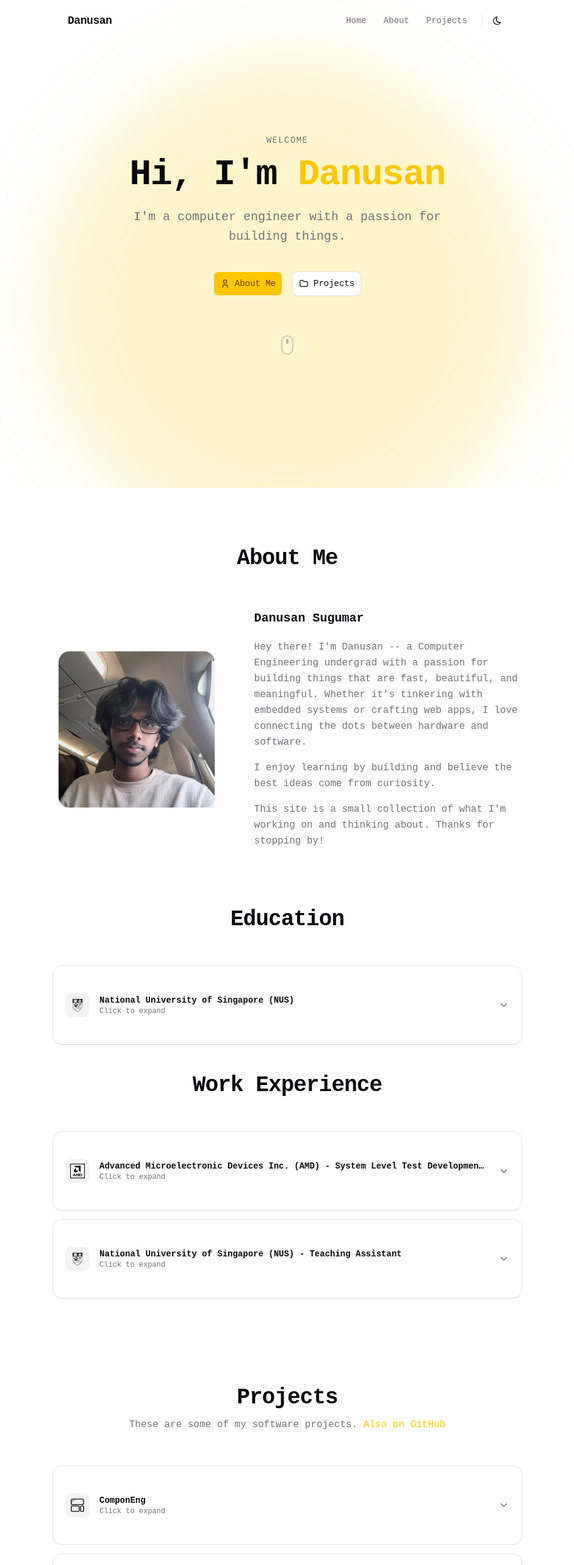
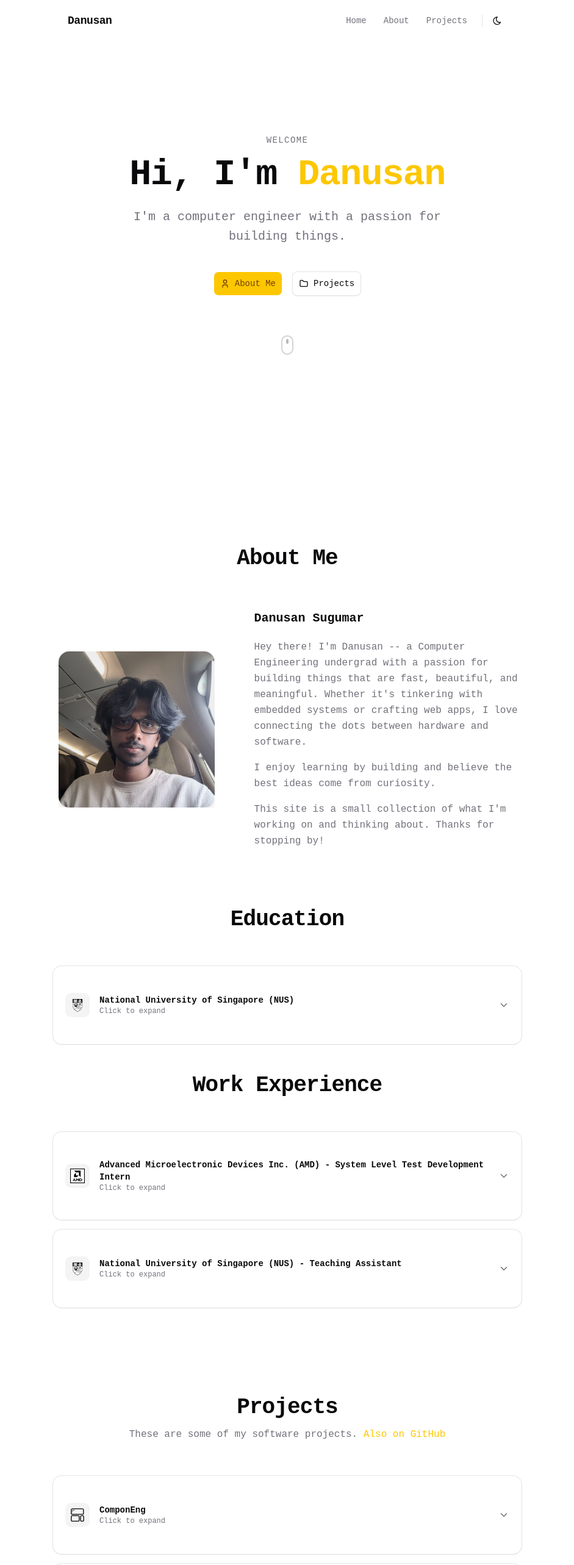
Before and after one commit to danusan-s/portfolio-website, a React (Vite) app: page / in a window 1280 px wide. Shown: the top 2566 px of the page at 61% size, without its empty margins (169-1110 px from the left). Built offline with nearby package versions, Linux system fonts and the light colour scheme.

Commit message:
fix: card overflow on long title

```diff
--- a/src/components/FoldableCard.tsx
+++ b/src/components/FoldableCard.tsx
@@ -45,7 +45,7 @@ export function FoldableCard({ card }: { card: CardData }) {
       >
         <CardContent className="p-0">
           {/* Project image + title */}
-          <div className="flex items-center gap-4 p-5">
+          <div className="flex items-center gap-4 p-5 min-w-0">
             <div className="shrink-0 w-10 h-10 rounded-lg bg-muted flex items-center justify-center overflow-hidden transition-transform duration-300 group-hover:scale-110">
               <img
                 src={`/${card.image}`}
@@ -54,7 +54,7 @@ export function FoldableCard({ card }: { card: CardData }) {
               />
             </div>
             <div className="flex-1 min-w-0">
-              <h3 className="font-semibold text-foreground truncate">
+              <h3 className="font-semibold text-foreground break-words">
                 {card.title}
               </h3>
               <p className="text-xs text-muted-foreground">
@@ -77,7 +77,6 @@ export function FoldableCard({ card }: { card: CardData }) {
                 animate={{ height: "auto", opacity: 1 }}
                 exit={{ height: 0, opacity: 0 }}
                 transition={{ duration: 0.3, ease: "easeInOut" }}
-                className="overflow-hidden"
               >
                 <div className="px-5 pb-5 border-t border-border pt-4 space-y-4">
                   <p className="text-sm text-muted-foreground leading-relaxed">
--- a/src/components/HeroSection.tsx
+++ b/src/components/HeroSection.tsx
@@ -28,11 +28,6 @@ export function HeroSection() {
       id="home"
       className="relative flex items-center justify-center min-h-screen px-6 overflow-hidden"
     >
-      {/* Subtle gradient background */}
-      <div className="absolute inset-0 -z-10">
-        <div className="absolute top-1/4 left-1/2 -translate-x-1/2 -translate-y-1/8 h-[800px] w-[800px] rounded-full bg-primary/20 blur-3xl" />
-      </div>
-
       <motion.div
         variants={container}
         initial="hidden"
```
